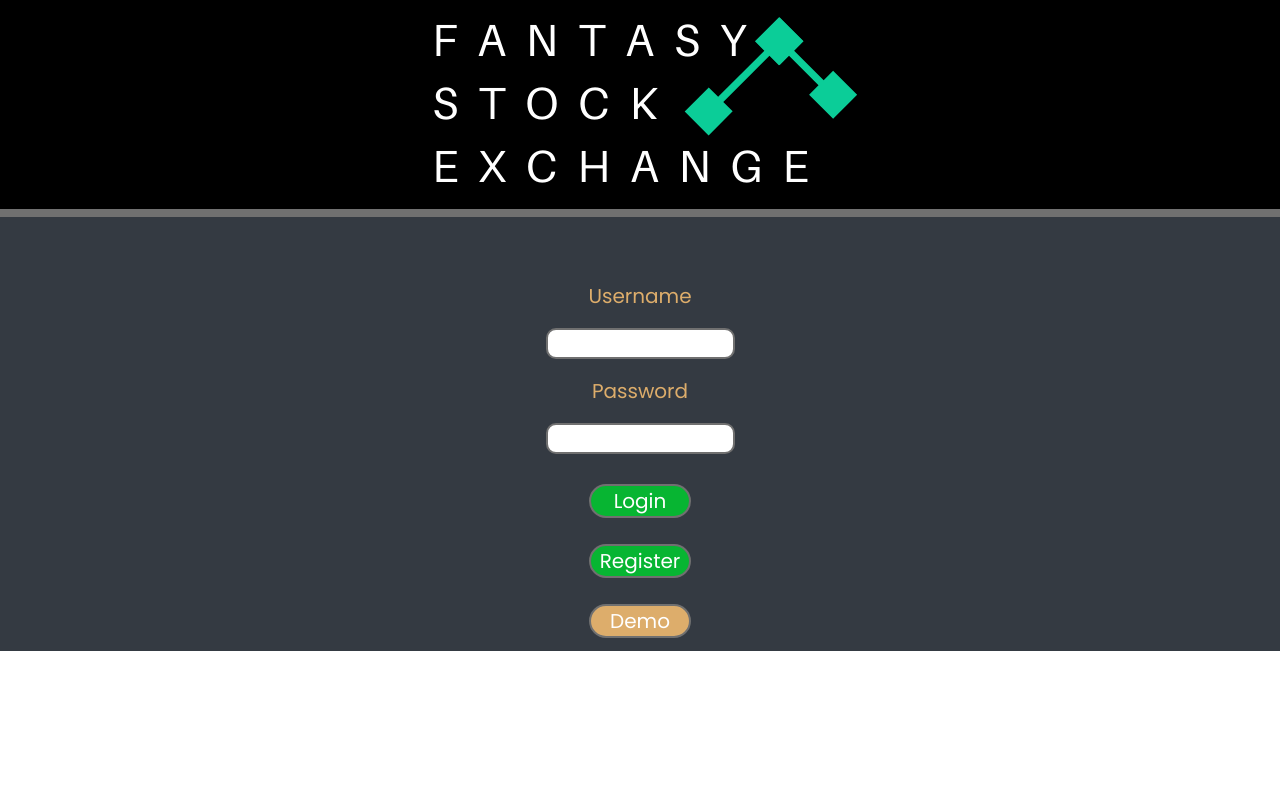
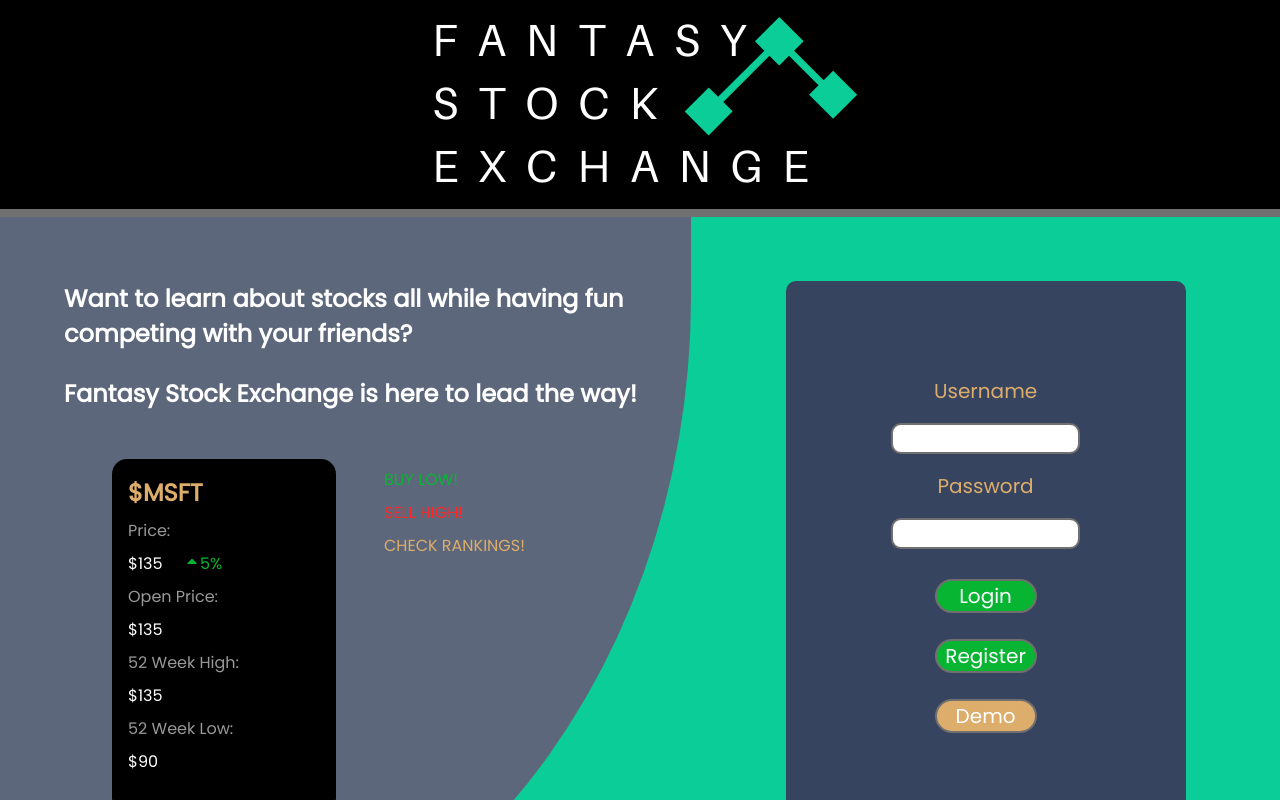
Before and after one commit to jy-lr/FSE-Client, a React (Create React App) app: page / in a window 1280 px wide. Shown: the top 800 px of the page. Built offline with nearby package versions, Linux system fonts and the light colour scheme; a web font is replaced by a local one.

Commit message:
added landing page, fixed negative balance

```diff
--- a/public/index.html
+++ b/public/index.html
@@ -8,8 +8,6 @@
     <link href="https://fonts.googleapis.com/css?family=Poppins&display=swap" rel="stylesheet">
     <link href="https://fonts.googleapis.com/css?family=Baloo+Bhai&display=swap" rel="stylesheet">
 
-
-    <link rel="apple-touch-icon" href="logo192.png" />
     <!--
       manifest.json provides metadata used when your web app is installed on a
       user's mobile device or desktop. See https://developers.google.com/web/fundamentals/web-app-manifest/
--- a/src/Components/ChooseGroup/ChooseGroup.js
+++ b/src/Components/ChooseGroup/ChooseGroup.js
@@ -32,13 +32,13 @@ class ChooseGroup extends React.Component {
   handleLoading = () => {
     const style = {
       "display": 'flex',
-      "justify-content": 'center',
-      "align-items": 'center',
+      "justifyContent": 'center',
+      "alignItems": 'center',
       "height": '-webkit-fill-available',
-      "background-color": "#343a42"
+      "backgroundColor": "#343a42"
     }
     return (
-      <div classname="loading-icon" style={style}>
+      <div className="loading-icon" style={style}>
         <Loader
           type="Grid"
           color="#ddad6b"
@@ -85,7 +85,6 @@ class ChooseGroup extends React.Component {
   }
 
   render(){
-    console.log(!this.state.loading)
     return (
       <>
       <Nav />
--- a/src/Components/Login/Login.css
+++ b/src/Components/Login/Login.css
@@ -5,6 +5,77 @@ form {
     justify-content: center;
     align-items: center;
     margin-top: 18px;
+}
+
+.login-body-container {
+    width: 100%;
+    flex-direction: row;
+    justify-content: space-around;
+    display: flex;
+    min-height: 800px;
+}
+
+.landing-container {
+    width: 30%;
+    padding-top: 4rem;
+    padding-left: 5%;
+    padding-right: 3%;
+    border-bottom-right-radius: 90%;
+    background-color: #5d677b;
+}
+
+
+
+.login-arrow-color {
+    color: #07b532;
+}
+
+.landing-stock-container {
+    display: flex;
+    flex-direction: row;
+}
+
+.landing-stock-info-container {
+    display: flex;
+    flex-direction: column;
+    background-color: black;
+    margin-left: 3rem;
+    margin-right: 3rem;
+    margin-top: 3rem;
+    height: 20rem;
+    padding: 1rem;
+    border-radius: 15px;
+    border-bottom: 3px solid #ddad6b;
+    width: 12rem;
+}
+
+.landing-container > h1 {
+    color: white;
+}
+
+.low {
+    color: #07b532;
+}
+
+.high {
+    color: #ff2825;
+}
+
+.land-rank {
+    color: #ddad6b;
+}
+
+.landing-stock-container > div {
+    margin-top: 3rem;
+}
+
+.login-form-container, .landing-container {
+    width: 100%
+}
+
+.login-form-container {
+    display: flex;
+    justify-content: center;
 }
 
 input {
@@ -58,11 +129,18 @@ label {
     margin-top: 4rem;
 }
 
+.login-form {
+    background-color: #37445f;
+    width: 25rem;
+    border-radius: 10px;
+    height: 35rem;
+}
+
 .login {
     display: flex;
     flex-direction: column;
     align-items: center;
-    background-color: #343a42;
+    background-color: #0bcd98;
     min-height: -webkit-fill-available;
 }
 
@@ -80,9 +158,134 @@ label {
     .login-logo {
         width: 300px;
     }
+    .login-form {
+        width: 20rem;
+    }
+    .login-body-container {
+        flex-direction: column;
+    }
+    .landing-container {
+        width: 95%;
+        height: 37rem;
+        padding-right: 0;
+        border-bottom-right-radius: 50%;
+    }
+    .login-form {
+        height: 25rem;
+        margin-top: 2rem;
+        margin-right: auto;
+        margin-left: auto;
+        width: 18rem;
+    }
+    .login-form-container {
+        justify-content: flex-end;
+        padding-bottom: 3rem;
+    }
+    .landing-stock-info-container {
+        height: 18rem;
+        margin-left: 0;
+    }
+    .landing-stock-info-container > p {
+        font-size: 14px;
+    }
+    .landing-container > h1 {
+        font-size: 18px;
+    }
 }
-@media only screen and (max-width: 600px) and (min-width: 420px) {
+@media only screen and (max-width: 599px) and (min-width: 420px) {
     .login-logo {
         width: 400px;
     }
+    .login-form {
+        width: 20rem;
+    }
+    .login-body-container {
+        flex-direction: column;
+    }
+    .landing-container {
+        width: 95%;
+        height: 37rem;
+        padding-right: 0;
+        border-bottom-right-radius: 50%;
+    }
+    .login-form {
+        height: 25rem;
+        margin-top: 2rem;
+        margin-right: 4rem;
+        width: 18rem;
+    }
+    .login-form-container {
+        justify-content: flex-end;
+        padding-bottom: 3rem;
+    }
+    .landing-stock-info-container {
+        height: 18rem;
+    }
+    .landing-stock-info-container > p {
+        font-size: 14px;
+    }
 }
+@media only screen and (max-width: 700px) and (min-width: 600px) {
+    .login-form {
+        width: 20rem;
+    }
+    .login-body-container {
+        flex-direction: column;
+    }
+    .landing-container {
+        width: 95%;
+        height: 36rem;
+        padding-right: 0;
+    }
+    .login-form {
+        height: 25rem;
+        margin-top: 0;
+        margin-right: 4rem;
+        width: 18rem;
+    }
+    .login-form-container {
+        justify-content: flex-end;
+        padding-bottom: 3rem;
+    }
+    .landing-stock-info-container {
+        height: 18rem;
+    }
+    .landing-stock-info-container > p {
+        font-size: 14px;
+    }
+}
+
+@media only screen and (max-width: 800px) and (min-width: 700px) {
+    .login-form {
+        width: 20rem;
+    }
+    .login-body-container {
+        flex-direction: column;
+    }
+    .landing-container {
+        width: 95%;
+        height: 36rem;
+        padding-right: 0;
+    }
+    .login-form {
+        height: 25rem;
+        margin-top: 0;
+        margin-right: 4rem;
+    }
+    .login-form-container {
+        justify-content: flex-end;
+        padding-bottom: 3rem;
+    }
+}
+
+@media only screen and (max-width: 900px) and (min-width: 790px) {
+    .login-form {
+        width: 20rem;
+    }
+}
+
+@media only screen and (max-width: 1200px) and (min-width: 901px) {
+    .login-form {
+        width: 20rem;
+    }
+}
--- a/src/Components/Login/Login.js
+++ b/src/Components/Login/Login.js
@@ -3,8 +3,10 @@ import { Link, withRouter } from 'react-router-dom';
 import './Login.css';
 import TokenService from '../../Services/token-service';
 import userService from '../../Services/user-service';
-import config from '../../config'
-import icon from '../../pic/icon2.png'
+import config from '../../config';
+import icon from '../../pic/icon2.png';
+import {FaCaretUp} from 'react-icons/fa';
+
 
 class Login extends React.Component{
 
@@ -55,6 +57,31 @@ class Login extends React.Component{
         <img className="login-logo" src={icon} alt="logo"/>
         </div>
         <div className="grey-bar"/>
+          <div className="login-body-container">
+            <div className="landing-container">
+              <h1>Want to learn about stocks all while having fun competing with your friends?</h1>
+              <br></br>
+              <h1>Fantasy Stock Exchange is here to lead the way!</h1>
+              <div className="landing-stock-container">
+                <div className="landing-stock-info-container">
+                  <h1 className="single-quote">$MSFT</h1>
+                  <p className="quote-title">Price:</p>
+                  <p>$135 &nbsp; &nbsp; <span className="login-arrow-color"><FaCaretUp />5%</span></p>
+                  <p className="quote-title">Open Price:</p>
+                  <p>$135</p>
+                  <p className="quote-title">52 Week High:</p>
+                  <p>$135</p>
+                  <p className="quote-title">52 Week Low:</p>
+                  <p>$90</p>
+                </div>
+                <div>
+                  <p className="low">BUY LOW!</p>
+                  <p className="high">SELL HIGH!</p>
+                  <p className="land-rank">CHECK RANKINGS!</p>
+                </div>
+              </div>
+            </div>
+            <div className="login-form-container">
               <form className="login-form" onSubmit={this.handleSubmitJwtAuth}>
                   <div role='alert'>
                     {error && <p className='red'>{error}</p>}
@@ -68,6 +95,8 @@ class Login extends React.Component{
                   <button className="login-button-demo"onClick={() => this.handleDemo()}>Demo</button>
               </form>
             </div>
+          </div>
+      </div>
     );
   }
 }
--- a/src/Components/Profile/Profile.js
+++ b/src/Components/Profile/Profile.js
@@ -62,6 +62,8 @@ class Profile extends React.Component {
     }
   })
 
+  console.log(filteredGraphData)
+
    if (this.state.userGraphData.length < 1) {
     return userGraphService.createGraphData(groupGraphData)
       .then(newGraphData => this.state.userGraphData.push(newGraphData))
@@ -79,7 +81,7 @@ class Profile extends React.Component {
           userGraphService.getGraphData(filteredGraphData[0].groupid)
             .then(data => this.setState({userGraphData: data}))
         })
-   } else {
+   } else if (filteredGraphData.length === 0){
       userGraphService.createGraphData(groupGraphData)
         .then(() => {
           return userGraphService.getGraphData(groupGraphData.groupid)
--- a/src/Components/SingleStock/SingleStock.css
+++ b/src/Components/SingleStock/SingleStock.css
@@ -15,6 +15,10 @@
     margin-top: 1rem;
     font-size: 1.7rem;
     margin-bottom: 2rem;
+}
+
+.not-enough-balance {
+    color: red;
 }
 
 .stock-info {
```
Also changed, not shown: src/Components/CreateGroup/CreateGroup.js (+5 -5 lines), src/Components/SingleStock/SingleStock.js (+15 -4 lines), 1 other file (tests, documents, lock files or other folders). Lines whose indentation alone changed are shown as unchanged.
